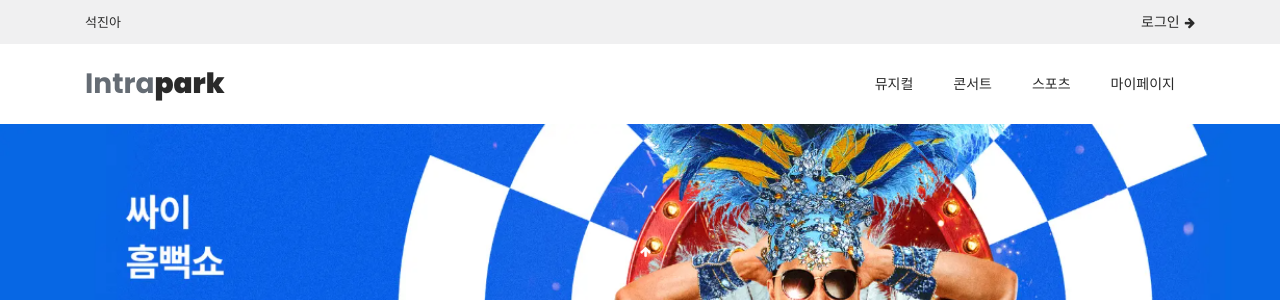
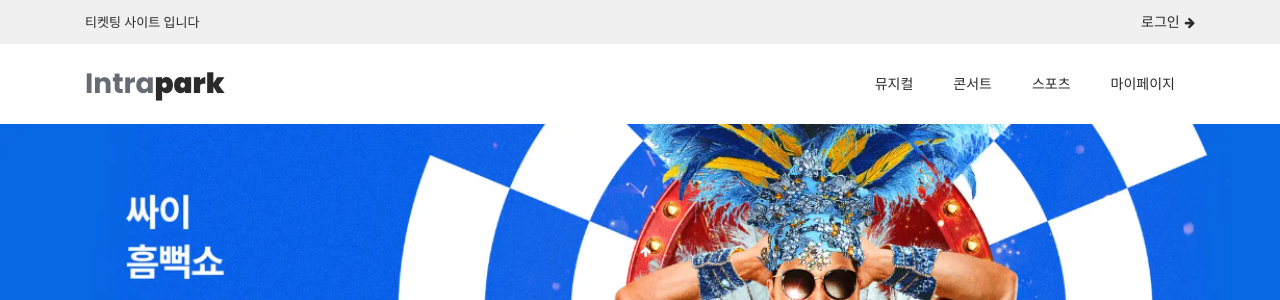
Before and after one commit to goodniceboy/last, a PHP site: page / in a window 1280 px wide. Shown: the top 300 px of the page. Run offline with PHP 8.4, Linux system fonts and the light colour scheme.

Commit message:
Update index.php

```diff
--- a/index.php
+++ b/index.php
@@ -42,7 +42,7 @@ $user_name = $is_logged_in ? $_SESSION['user_name'] : '';
         <div class="container">
             <div class="row">
                 <div class="col-lg-6 col-sm-6">
-                    <span>석진아 </span>
+                    <span>티켓팅 사이트 입니다</span>
                 </div>
                 <div class="col-lg-6 col-sm-6">
                     <div class="text-button">
```
